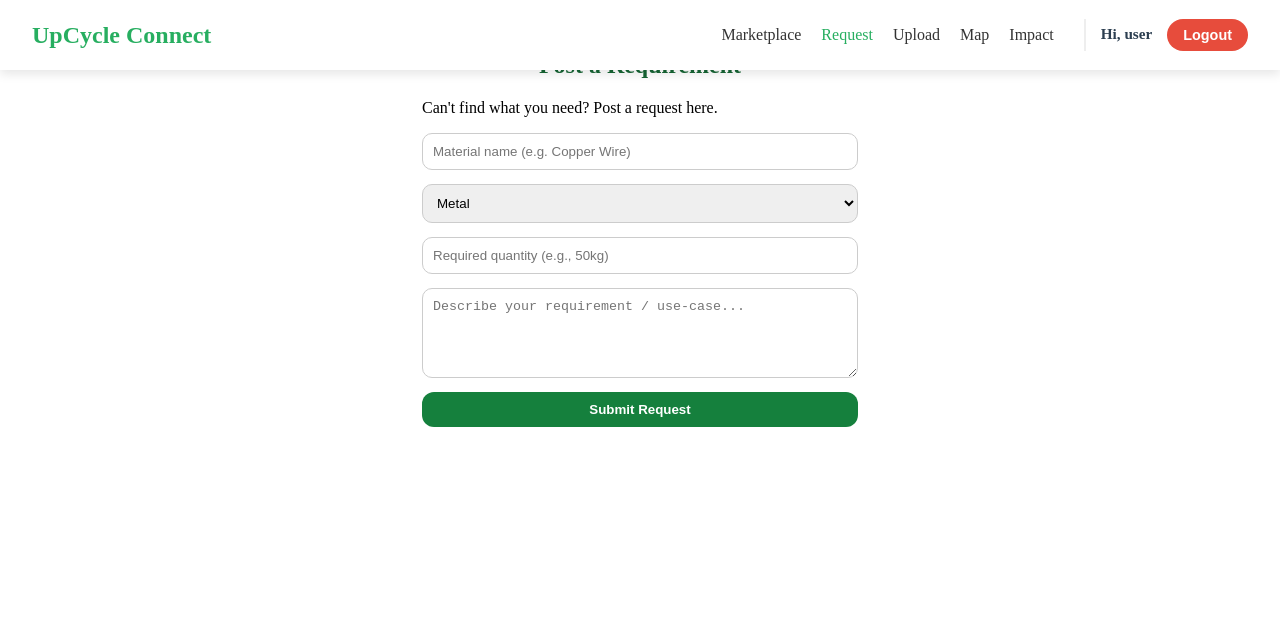
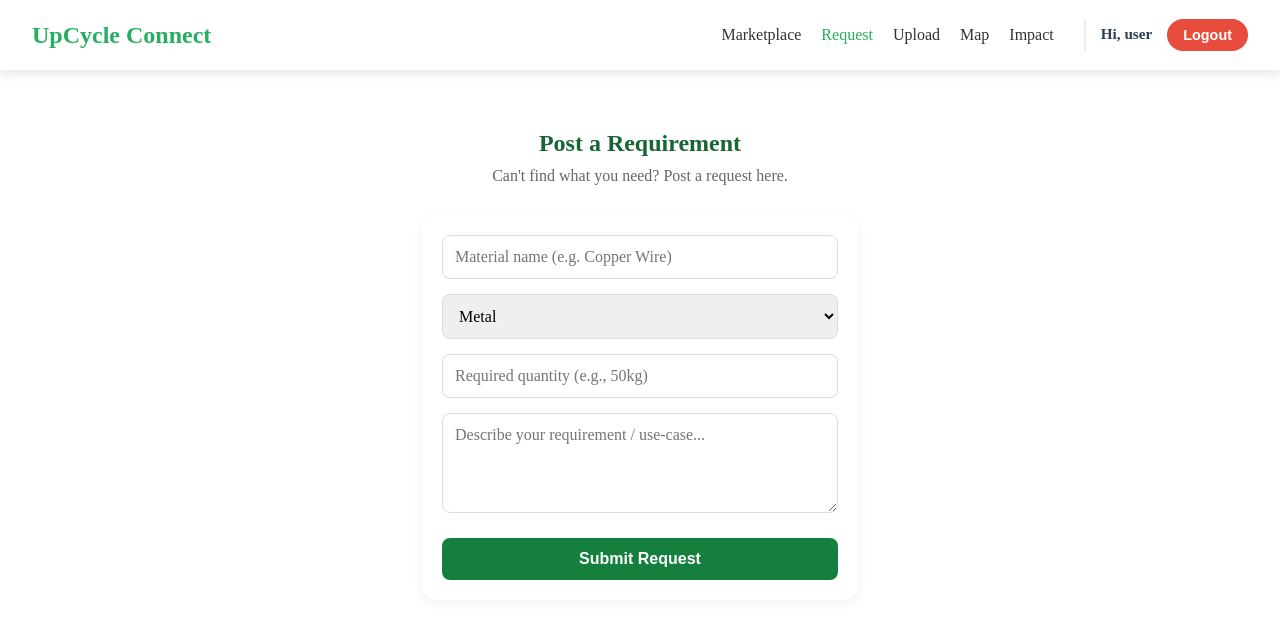
Before and after one commit to Gaurang-01/UpCycle_09, a React (Vite) app in the folder frontend/: page /request in a window 1280 px wide. Shown: the top 618 px of the page. Built offline with nearby package versions, Linux system fonts and the light colour scheme; no server answers; sample sign-in values are in the browser's storage.

Commit message:
changed css

```diff
--- a/frontend/src/pages/RequestMaterial/RequestMaterial.css
+++ b/frontend/src/pages/RequestMaterial/RequestMaterial.css
@@ -1,38 +1,61 @@
 .request-container {
   padding: 32px;
+  padding-top: 110px; /* 👈 FIX: Pushes content down below the Navbar */
   max-width: 500px;
-  margin: auto;
+  margin: 0 auto; /* Centers the form horizontally */
 }
 
 .request-container h2 {
   color: #166534;
-  margin-bottom: 20px;
+  margin-bottom: 10px;
+  text-align: center; /* Optional: Looks better centered */
+}
+
+.sub-text {
+  text-align: center;
+  color: #666;
+  margin-bottom: 30px;
+  margin-top: 0;
 }
 
 .request-form {
   display: flex;
   flex-direction: column;
-  gap: 14px;
+  gap: 15px;
+  background: white; /* Optional: adds a card look */
+  padding: 20px;     /* Optional */
+  border-radius: 15px; /* Optional */
+  box-shadow: 0 4px 12px rgba(0,0,0,0.05); /* Optional: nice shadow */
 }
 
 .request-form input,
 .request-form select,
 .request-form textarea {
-  padding: 10px;
-  border-radius: 10px;
-  border: 1px solid #ccc;
+  padding: 12px;
+  border-radius: 8px;
+  border: 1px solid #ddd;
+  font-family: inherit;
+  font-size: 1rem;
 }
 
 .request-form textarea {
-  min-height: 90px;
+  min-height: 100px;
+  resize: vertical;
 }
 
 .request-form button {
   background: #15803d;
   color: white;
   border: none;
-  padding: 10px;
-  border-radius: 12px;
+  padding: 12px;
+  border-radius: 8px;
   font-weight: 600;
+  font-size: 1rem;
   cursor: pointer;
+  transition: background 0.2s;
+  margin-top: 10px;
 }
+
+.request-form button:hover {
+  background: #166534;
+}
```
